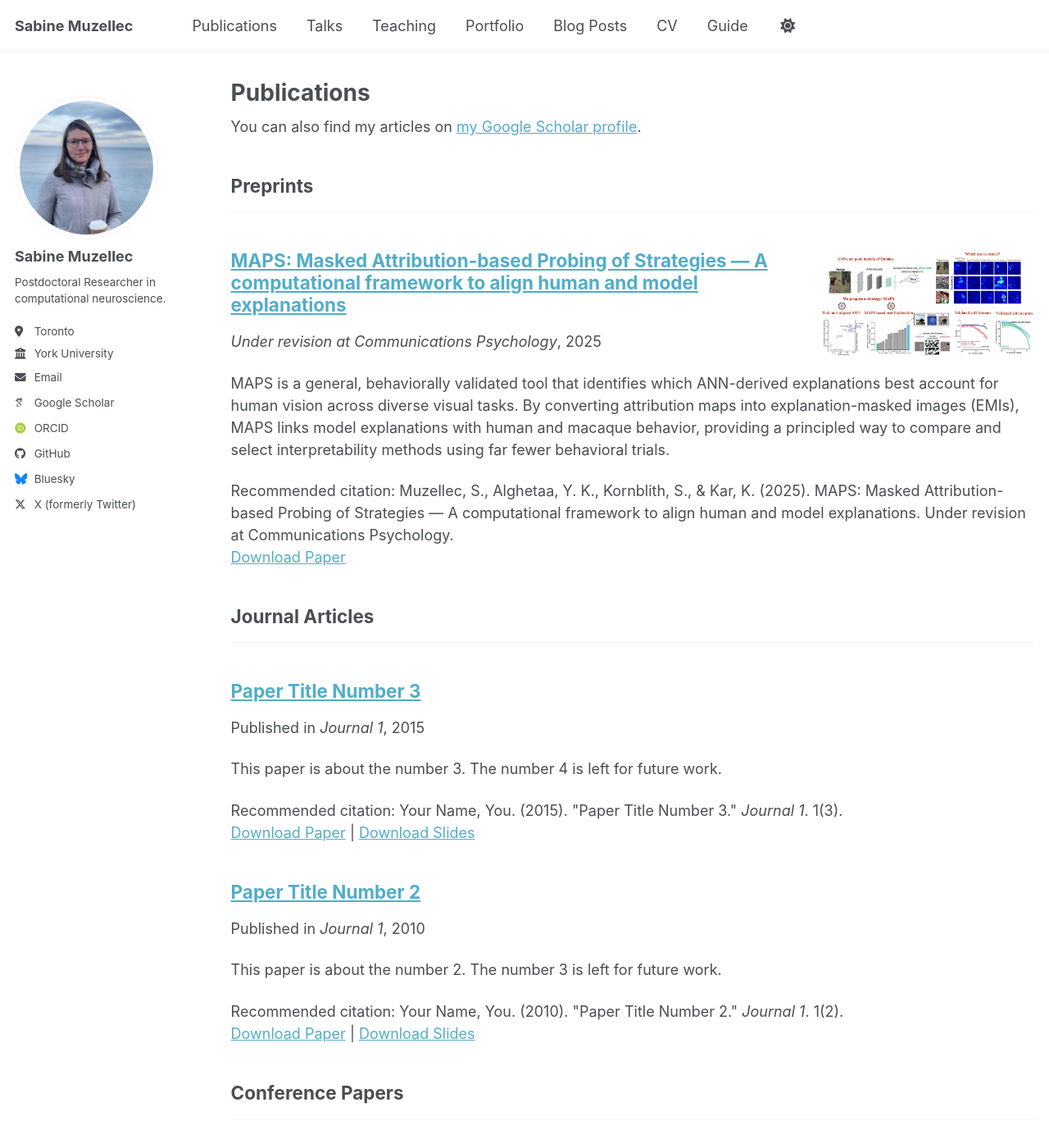
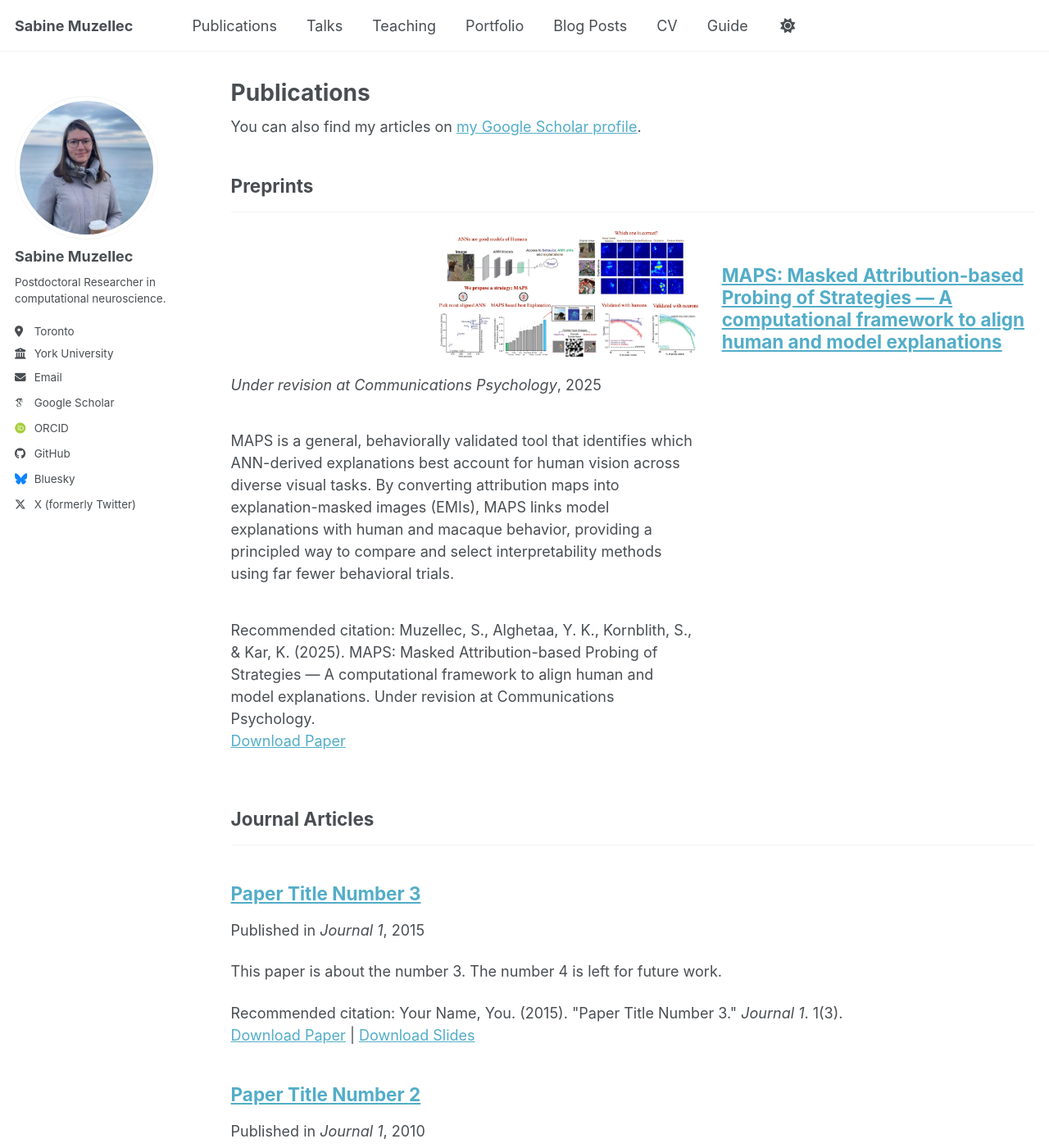
Before and after one commit to S4b1n3/S4b1n3.github.io, a Jekyll site: the page built from _pages/publications.html, in a window 1280 px wide and 1400 px high. Shown: the whole window at 82% size. Built offline with Jekyll 4.4.1, drawn with Linux system fonts in a browser that asks for light colours; some web fonts are replaced; a script bundle is joined from its source files by our own code; library files that are not in the unit come from our copies.

Commit message:
adjust image teaser bigger 4

```diff
--- a/assets/css/main.scss
+++ b/assets/css/main.scss
@@ -46,32 +46,38 @@
    Custom overrides
    ------------------------------------------------------------------ */
 
-/* Make featured publication teaser images small and on the right */
-/* Featured publication teaser layout */
-.archive__item-teaser {
-  float: right !important;
-  margin-left: 1.5rem;
-  margin-bottom: 0.75rem;
+.archive__item:has(.archive__item-teaser) {
+  display: grid;
+  grid-template-columns: minmax(0, 3fr) minmax(0, 2fr); /* text, image */
+  column-gap: 1.5rem;
+  align-items: flex-start;
 }
 
-/* Directly control the image size here */
+/* Make sure the teaser itself is in the right column */
+.archive__item-teaser {
+  margin: 0;                    /* remove extra margins */
+  justify-self: end;
+}
+
+/* Control the image size nicely */
 .archive__item-teaser img {
-  width: 260px !important;   /* try 220–300px as you like */
-  height: auto !important;
+  width: 100%;
+  max-width: 320px;             /* cap size so it doesn’t get huge */
+  height: auto;
   display: block;
 }
 
-/* On small screens, let it go full-width on top */
-@media (max-width: 600px) {
+/* On small screens, go back to single-column stacked layout */
+@media (max-width: 800px) {
+  .archive__item:has(.archive__item-teaser) {
+    display: block;
+  }
+
   .archive__item-teaser {
-    float: none !important;
-    margin-left: 0;
-    margin-bottom: 1rem;
-    text-align: center;
+    margin-top: 0.75rem;
   }
 
   .archive__item-teaser img {
-    width: 100% !important;
-    max-width: 320px;
+    max-width: 100%;
   }
 }
```
